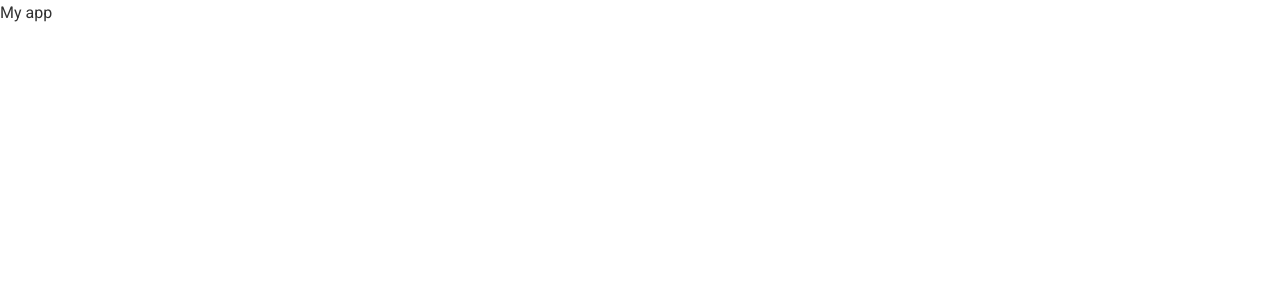
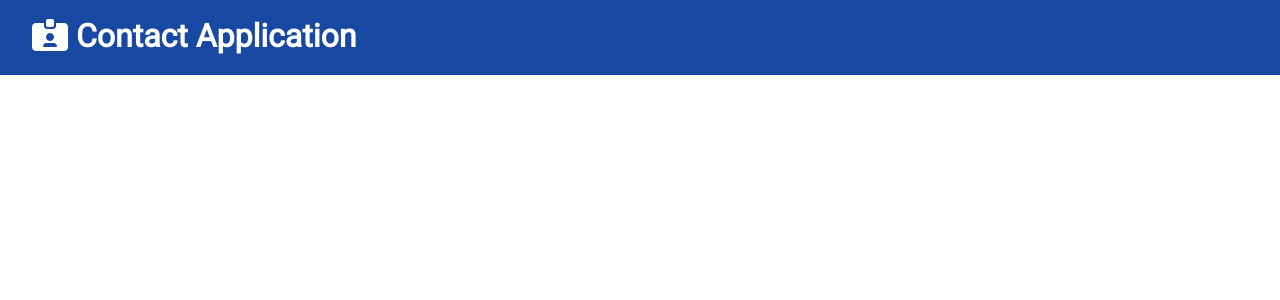
Before and after one commit to amusta05/Contact-Application, a React (Create React App) app in the folder client/: page / in a window 1280 px wide. Shown: the top 300 px of the page. Built offline with nearby package versions, Linux system fonts and the light colour scheme.

Commit message:
added Navbar

```diff
--- a/client/src/App.js
+++ b/client/src/App.js
@@ -1,10 +1,11 @@
 
 import './App.css';
-
+import Navbar from './components/layout/Navbar'
 const App = () => {
   return (
     <div className="App">
-      My app
+      <Navbar/>
+
     </div>
   );
 }
--- /dev/null
+++ b/client/src/components/layout/Navbar.js
@@ -0,0 +1,25 @@
+import React from 'react';
+import PropTypes from 'prop-types';
+
+const Navbar = ({title, icon}) => {
+    return (
+        <div className="navbar bg-primary">
+            <h1>
+                <i className={icon}/> {title}
+            </h1>
+        </div>
+    )
+}
+
+Navbar.propTypes = {
+    title: PropTypes.string.isRequired,
+    icon: PropTypes.string
+}
+
+Navbar.defaultProps = {
+    title: 'Contact Application',
+    icon: 'fas fa-id-card-alt'
+
+}
+
+export default Navbar
```
Also changed, not shown: 1 other file (tests, documents, lock files or other folders).
